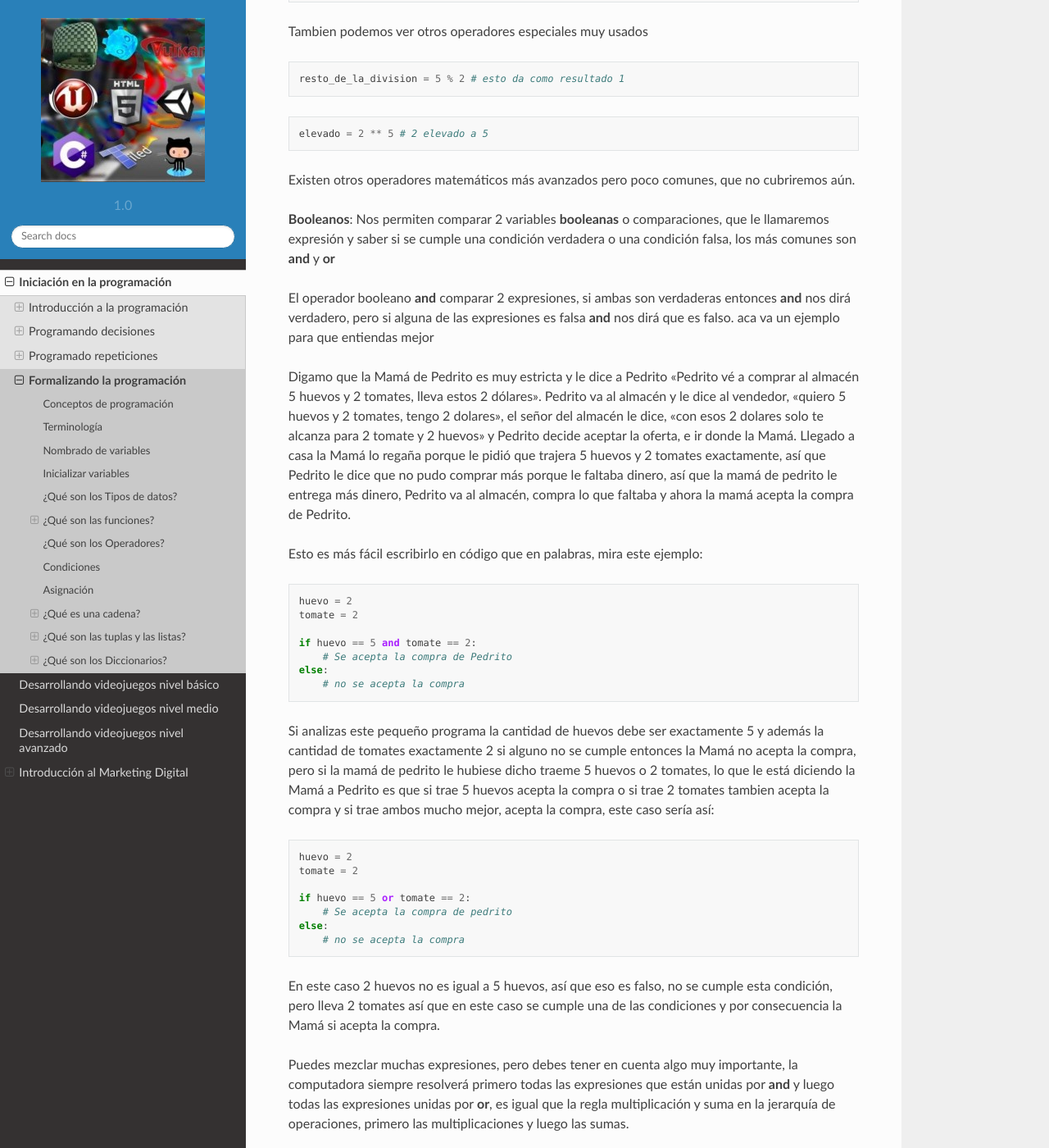
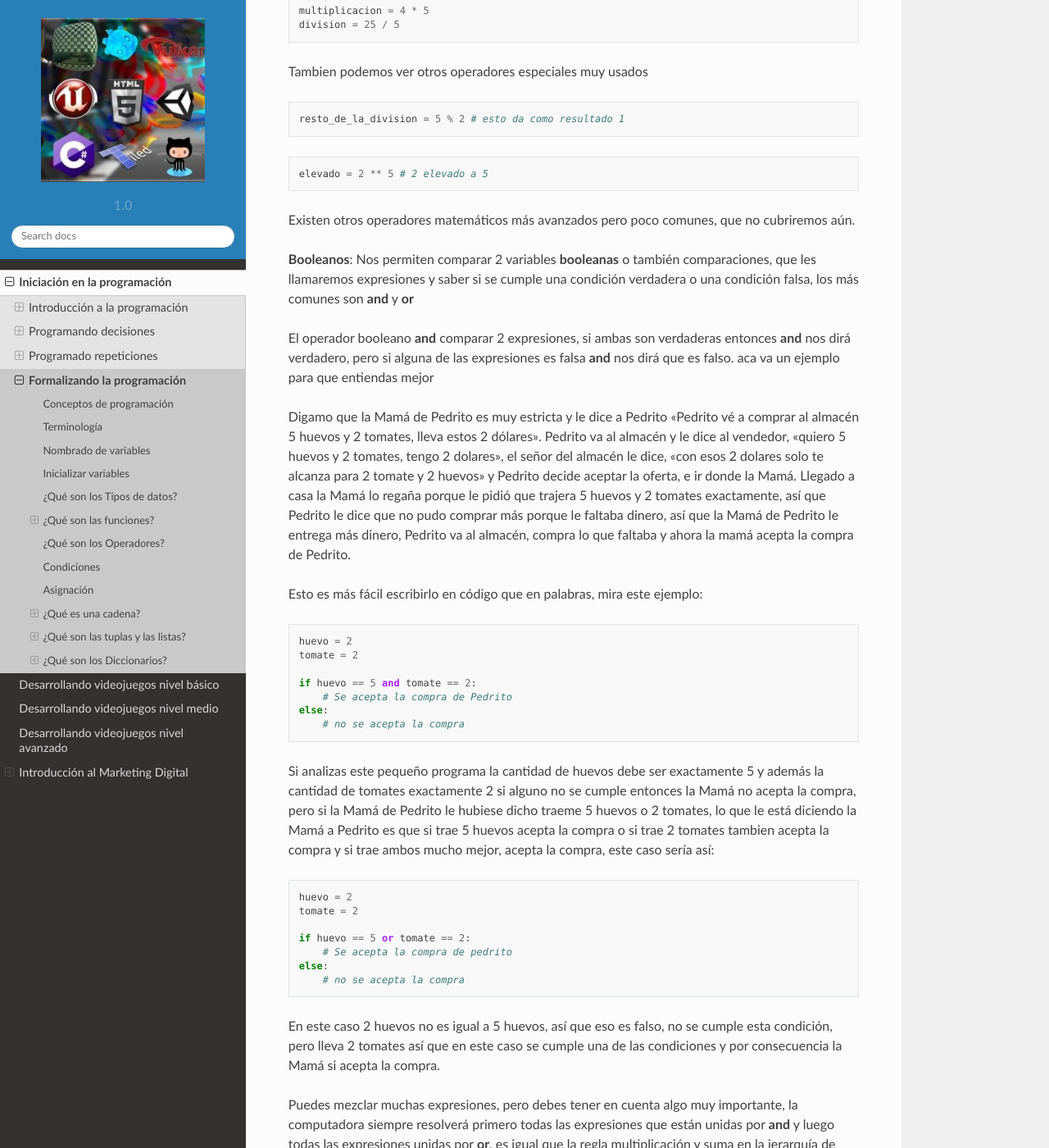
Before and after one commit to RKiemGames/docs, a Sphinx documentation site: the page built from docs/source/prog_04.rst, in a window 1280 px wide and 1400 px high, scrolled down 7432 px. Shown: the whole window at 82% size. Built offline with Sphinx 7.4.7 and the Read the Docs theme 2.0.0, drawn with Linux system fonts in a browser that asks for light colours; pages that are not in the unit, such as notebooks, are missing from menus; some of the changed text lies outside the part shown.

Commit message:
correcciones

```diff
--- a/docs/source/prog_04.rst
+++ b/docs/source/prog_04.rst
@@ -239,7 +239,7 @@
 
 Lo importante de este ejemplo es que para que el programa sepa que quieres crear una funcion debe usar la palabra **def**
 seguida del nombre, y este nombre sigue la misma regla de nombrado de las variables, luego deben ir entre paréntesis
-parámetros de entrada de la función y finalizar con **:**, para luego colocar el código indentado que se ejecutará.
+parámetros de entrada de la función y finalizar con ``:`` para luego colocar el código indentado que se ejecutará.
 
 Esto es solo un ejemplo, hay cosas que debes saber también para usar funciones
 
@@ -320,7 +320,7 @@
 
 Existen otros operadores matemáticos más avanzados pero poco comunes, que no cubriremos aún.
 
-**Booleanos**: Nos permiten comparar 2 variables **booleanas** o comparaciones, que le llamaremos expresión
+**Booleanos**: Nos permiten comparar 2 variables **booleanas** o también comparaciones, que les llamaremos expresiones
 y saber si se cumple una condición verdadera o una condición falsa, los más comunes son **and** y **or**
 
 El operador booleano **and** comparar 2 expresiones, si ambas son verdaderas entonces **and** nos dirá verdadero, pero si
@@ -330,7 +330,7 @@
 estos 2 dólares". Pedrito va al almacén y le dice al vendedor, "quiero 5 huevos y 2 tomates, tengo 2 dolares", el señor del
 almacén le dice, "con esos 2 dolares solo te alcanza para 2 tomate y 2 huevos" y Pedrito decide aceptar la oferta, e ir donde la
 Mamá. Llegado a casa la Mamá lo regaña porque le pidió que trajera 5 huevos y 2 tomates exactamente, así que Pedrito le dice que
-no pudo comprar más porque le faltaba dinero, así que la mamá de pedrito le entrega más dinero, Pedrito va al almacén, compra lo
+no pudo comprar más porque le faltaba dinero, así que la Mamá de Pedrito le entrega más dinero, Pedrito va al almacén, compra lo
 que faltaba y ahora la mamá acepta la compra de Pedrito.
 
 Esto es más fácil escribirlo en código que en palabras, mira este ejemplo:
@@ -346,7 +346,7 @@
         # no se acepta la compra
 
 Si analizas este pequeño programa la cantidad de huevos debe ser exactamente 5 y además la cantidad de tomates exactamente 2
-si alguno no se cumple entonces la Mamá no acepta la compra, pero si la mamá de pedrito le hubiese dicho traeme 5 huevos o
+si alguno no se cumple entonces la Mamá no acepta la compra, pero si la Mamá de Pedrito le hubiese dicho traeme 5 huevos o
 2 tomates, lo que le está diciendo la Mamá a Pedrito es que si trae 5 huevos acepta la compra o si trae 2 tomates tambien acepta
 la compra y si trae ambos mucho mejor, acepta la compra, este caso sería así:
 
```
Also changed, not shown: other parts of docs/source/prog_04.rst (+20 -20 lines).
